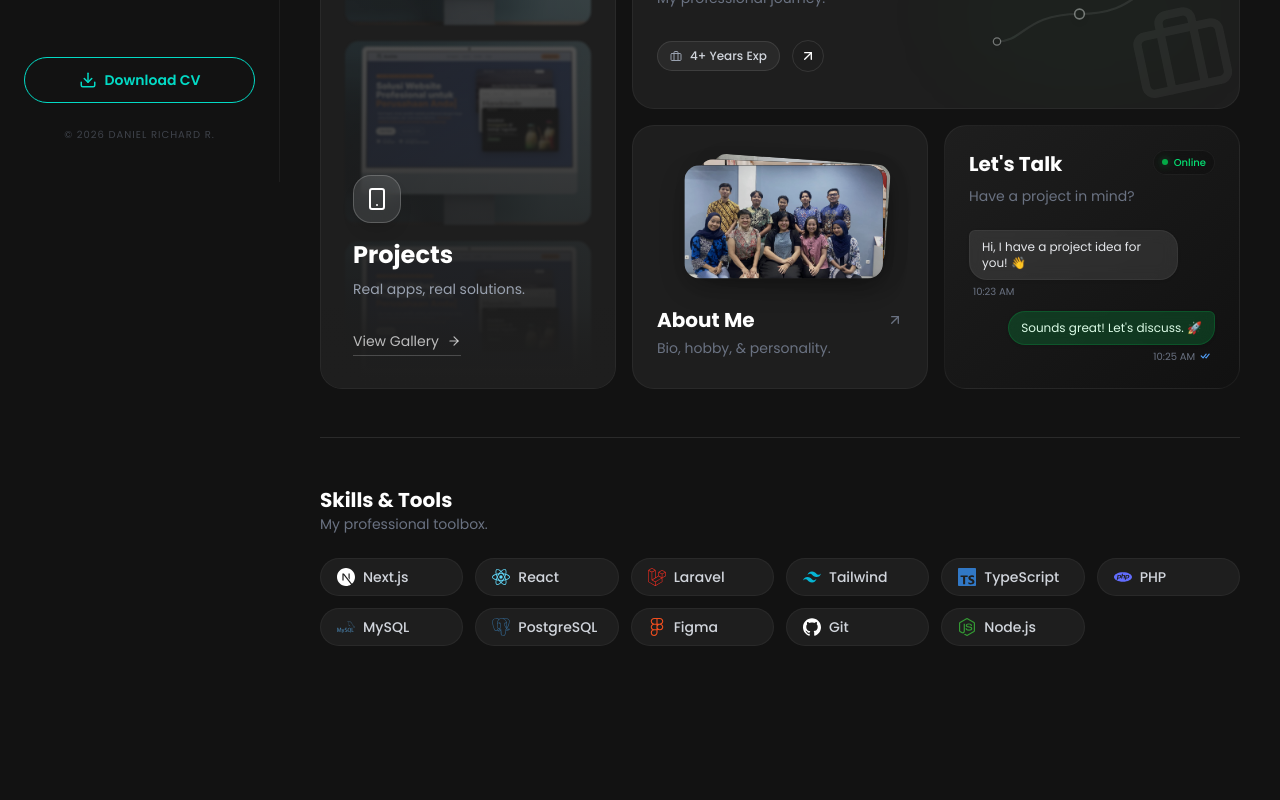
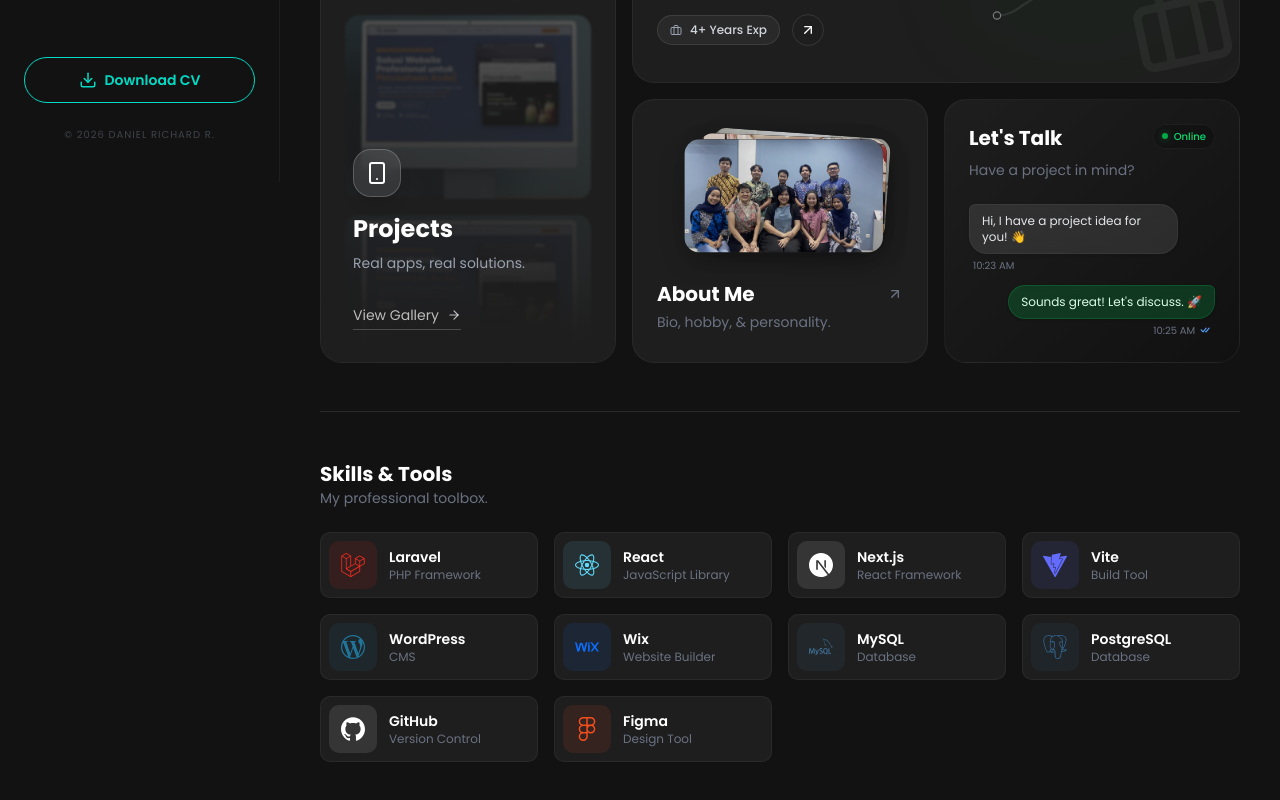
Before and after one commit to DanielRichardRansun/portfolio, a Next.js app: page / in a window 1280 px wide. Shown: the part 618-1418 px from the top of the page. Before the commit the page ends 1304 px from the top, so only its background shows below. Built offline with nearby package versions, Linux system fonts and the light colour scheme.

Commit message:
update carrer logo UI anda also update icon skills on home page

```diff
--- a/app/career/page.tsx
+++ b/app/career/page.tsx
@@ -78,9 +78,9 @@
           }
         `}
       >
-        <div className="flex flex-col sm:flex-row sm:items-center gap-4 mb-5 md:mb-6">
+        <div className="flex flex-col sm:flex-row sm:items-center gap-5 mb-5 md:mb-6">
           <div className="flex-shrink-0">
-            <div className="w-12 h-12 md:w-16 md:h-16 rounded-xl flex items-center justify-center overflow-hidden bg-white/100 border border-white/5">
+            <div className="w-12 h-12 md:w-15 md:h-15 rounded-xl flex items-center justify-center overflow-hidden bg-white/100 border border-white/5">
               {job.logo ? (
                 <div className="relative w-full h-full p-1">
                   <BlurImage
--- a/app/page.tsx
+++ b/app/page.tsx
@@ -4,13 +4,10 @@
 import { motion } from "framer-motion";
 import {
   FiLayout,
-  FiCode,
   FiSmartphone,
-  FiUser,
   FiBriefcase,
   FiMail,
   FiArrowRight,
-  FiCpu,
   FiDownload,
   FiMapPin,
   FiTerminal,
@@ -19,42 +16,99 @@
   SiLaravel,
   SiNextdotjs,
   SiReact,
-  SiTailwindcss,
+  SiVite,
   SiMysql,
-  SiTypescript,
+  SiPostgresql,
   SiFigma,
   SiGithub,
-  SiPhp,
-  SiNodedotjs,
-  SiPostgresql,
   SiWordpress,
   SiInstagram,
   SiLinkedin,
 } from "react-icons/si";
+import { FaWix } from "react-icons/fa";
 
 import Link from "next/link";
 import Image from "next/image";
 import SpotlightCard from "@/components/SpotlightCard";
 import HoverIconLabel from "@/components/HoverIconLabel";
 import AnimatedTag from "@/components/AnimatedTag";
-import ProjectMarquee from "@/components/ProjectMarquee";
 import SingleProjectMarquee from "@/components/SingleProjectMarquee";
 import Stack from "@/components/Stack";
 import ContactChat from "@/components/ContactChat";
 import CareerPulse from "@/components/CareerPulse";
 
+// Data Skills
 const skills = [
-  { icon: <SiNextdotjs />, name: "Next.js", hex: "#ffffff" },
-  { icon: <SiReact />, name: "React", hex: "#61DAFB" },
-  { icon: <SiLaravel />, name: "Laravel", hex: "#FF2D20" },
-  { icon: <SiTailwindcss />, name: "Tailwind", hex: "#06B6D4" },
-  { icon: <SiTypescript />, name: "TypeScript", hex: "#3178C6" },
-  { icon: <SiPhp />, name: "PHP", hex: "#616cfd" },
-  { icon: <SiMysql />, name: "MySQL", hex: "#4479A1" },
-  { icon: <SiPostgresql />, name: "PostgreSQL", hex: "#336791" },
-  { icon: <SiFigma />, name: "Figma", hex: "#F24E1E" },
-  { icon: <SiGithub />, name: "Git", hex: "#ffffff" },
-  { icon: <SiNodedotjs />, name: "Node.js", hex: "#339933" },
+  {
+    name: "Laravel",
+    desc: "PHP Framework",
+    icon: SiLaravel,
+    color: "#FF2D20",
+    bg: "bg-[#FF2D20]/10",
+  },
+  {
+    name: "React",
+    desc: "JavaScript Library",
+    icon: SiReact,
+    color: "#61DAFB",
+    bg: "bg-[#61DAFB]/10",
+  },
+  {
+    name: "Next.js",
+    desc: "React Framework",
+    icon: SiNextdotjs,
+    color: "#ffffff",
+    bg: "bg-white/10",
+  },
+  {
+    name: "Vite",
+    desc: "Build Tool",
+    icon: SiVite,
+    color: "#646CFF",
+    bg: "bg-[#646CFF]/10",
+  },
+  {
+    name: "WordPress",
+    desc: "CMS",
+    icon: SiWordpress,
+    color: "#21759B",
+    bg: "bg-[#21759B]/10",
+  },
+  {
+    name: "Wix",
+    desc: "Website Builder",
+    icon: FaWix,
+    color: "#0C6EFC",
+    bg: "bg-[#0C6EFC]/10",
+  },
+  {
+    name: "MySQL",
+    desc: "Database",
+    icon: SiMysql,
+    color: "#4479A1",
+    bg: "bg-[#4479A1]/10",
+  },
+  {
+    name: "PostgreSQL",
+    desc: "Database",
+    icon: SiPostgresql,
+    color: "#336791",
+    bg: "bg-[#336791]/10",
+  },
+  {
+    name: "GitHub",
+    desc: "Version Control",
+    icon: SiGithub,
+    color: "#ffffff",
+    bg: "bg-white/10",
+  },
+  {
+    name: "Figma",
+    desc: "Design Tool",
+    icon: SiFigma,
+    color: "#F24E1E",
+    bg: "bg-[#F24E1E]/10",
+  },
 ];
 
 const aboutImages = [
@@ -71,8 +125,24 @@
     visible: { opacity: 1, y: 0, transition: { duration: 0.5 } },
   };
 
+  const containerVariants = {
+    hidden: { opacity: 0 },
+    visible: {
+      opacity: 1,
+      transition: {
+        staggerChildren: 0.1,
+      },
+    },
+  };
+
+  const itemVariants = {
+    hidden: { opacity: 0, y: 20 },
+    visible: { opacity: 1, y: 0 },
+  };
+
   return (
     <div className="w-full min-h-screen p-6 md:p-10 pb-20">
+      {/* --- SECTION 1: HERO --- */}
       <motion.section
         initial="hidden"
         animate="visible"
@@ -144,6 +214,7 @@
 
       <div className="w-full h-px bg-white/10 my-12" />
 
+      {/* --- SECTION 2: BENTO GRID --- */}
       <motion.section
         initial="hidden"
         whileInView="visible"
@@ -295,13 +366,12 @@
 
       <div className="w-full h-px bg-white/10 my-12" />
 
-      {/* --- SECTION 3: SKILLS (COLORED) --- */}
+      {/* --- SECTION 3: SKILLS & TOOLS --- */}
       <motion.section
         initial="hidden"
         whileInView="visible"
-        viewport={{ once: true }}
-        variants={{ visible: { transition: { staggerChildren: 0.05 } } }}
-        className="skills-section"
+        viewport={{ once: true, margin: "-100px" }}
+        variants={containerVariants}
       >
         <div className="mb-6">
           <h2 className="text-xl font-bold text-white">
@@ -310,42 +380,27 @@
           <p className="text-sm text-gray-500">{t.home.skills.subtitle}</p>
         </div>
 
-        <div className="grid grid-cols-2 sm:grid-cols-3 md:grid-cols-4 lg:grid-cols-5 xl:grid-cols-6 gap-3">
+        <div className="grid grid-cols-1 md:grid-cols-3 lg:grid-cols-4 gap-4">
           {skills.map((skill, index) => (
             <motion.div
               key={index}
-              variants={fadeInUp}
-              initial="rest"
-              whileHover="hover"
-              animate="rest"
-              className="skill-item relative flex items-center gap-2 px-4 py-2 rounded-full bg-[#1E1E1E] border border-white/5 cursor-default overflow-hidden group"
+              variants={itemVariants}
+              whileHover={{ y: -5, transition: { duration: 0.2 } }}
+              className="bg-[#1E1E1E] border border-white/5 rounded-lg p-2 flex items-center gap-3 hover:border-white/20 hover:bg-white/[0.02] transition-colors group cursor-default"
             >
-              <motion.div
-                variants={{
-                  rest: { opacity: 0 },
-                  hover: { opacity: 0.15 },
-                }}
-                className="absolute inset-0"
-                style={{ backgroundColor: skill.hex }}
-              />
-
-              <motion.span
-                className="text-lg relative z-10 flex-shrink-0"
-                style={{ color: skill.hex }}
+              <div
+                className={`w-12 h-12 rounded-lg flex items-center justify-center shrink-0 ${skill.bg}`}
               >
-                {skill.icon}
-              </motion.span>
-              <span className="text-gray-300 text-sm font-medium relative z-10 group-hover:text-white transition-colors truncate">
-                {skill.name}
-              </span>
-
-              <motion.div
-                className="absolute inset-0 rounded-full border-2"
-                variants={{
-                  rest: { opacity: 0, borderColor: "transparent" },
-                  hover: { opacity: 1, borderColor: skill.hex },
-                }}
-              />
+                <skill.icon size={24} style={{ color: skill.color }} />
+              </div>
+              <div className="flex flex-col overflow-hidden">
+                <span className="text-white font-semibold text-sm truncate group-hover:text-white/90 transition-colors">
+                  {skill.name}
+                </span>
+                <span className="text-xs text-gray-500 truncate">
+                  {skill.desc}
+                </span>
+              </div>
             </motion.div>
           ))}
         </div>
--- a/constants/dictionaries.ts
+++ b/constants/dictionaries.ts
@@ -12,7 +12,7 @@
     hero: {
       greeting: "Hi, I'm Daniel Richard Ransun",
       location: "Based in Jambi, Indonesia 🇮🇩",
-    desc: "Professional Web Developer & Technology Specialist with experience in front-end and back-end development, CMS platforms, and mobile applications. Skilled in developing and maintaining websites for both local and international clients or companies, with a strong foundation in technology, content development, copywriting, and AI-driven solutions.",
+      desc: "Professional Web Developer & Technology Specialist with experience in front-end and back-end development, CMS platforms, and mobile applications. Skilled in developing and maintaining websites for both local and international clients or companies, with a strong foundation in technology and AI-driven solutions.",
       btn_project: "See My Work",
       btn_contact: "Contact Me",
     },
@@ -25,7 +25,7 @@
       box_about_title: "About Me",
       box_about_desc: "Bio, hobby, & personality.",
       box_tech_title: "Tech Stack",
-      box_career_title: "Career",
+      box_career_title: "Career ",
       box_career_desc: "My professional journey.",
       box_career_exp: "4+ Years Exp",
       box_contact_title: "Let's Talk",
@@ -552,7 +552,7 @@
     hero: {
       greeting: "Hai, Saya Daniel Richard Ransun",
       location: "Berbasis di Jambi, Indonesia 🇮🇩",
-      desc: "Pengembang Web Profesional & Spesialis Teknologi dengan pengalaman dalam pengembangan front-end dan back-end, platform CMS, dan aplikasi seluler. Terampil dalam mengembangkan dan memelihara situs web untuk klien atau perusahaan lokal dan internasional, dengan dasar yang kuat dalam teknologi, pengembangan konten, penulisan iklan, dan solusi berbasis AI.",
+      desc: "Pengembang Web Profesional & Spesialis Teknologi dengan pengalaman dalam pengembangan front-end dan back-end, platform CMS, dan aplikasi seluler. Terampil dalam mengembangkan dan memelihara situs web untuk klien atau perusahaan lokal dan internasional, dengan dasar yang kuat dalam teknologi dan solusi berbasis AI.",
       btn_project: "Lihat Karya",
       btn_contact: "Email Saya",
     },
@@ -565,7 +565,7 @@
       box_about_title: "Tentang Saya",
       box_about_desc: "Biografi, hobi, & kepribadian.",
       box_tech_title: "Teknologi",
-      box_career_title: "Karir",
+      box_career_title: "Perjalanan Karir",
       box_career_desc: "Perjalanan profesional saya.",
       box_career_exp: "4+ Tahun Pengalaman",
       box_contact_title: "Mari Bicara",
```
